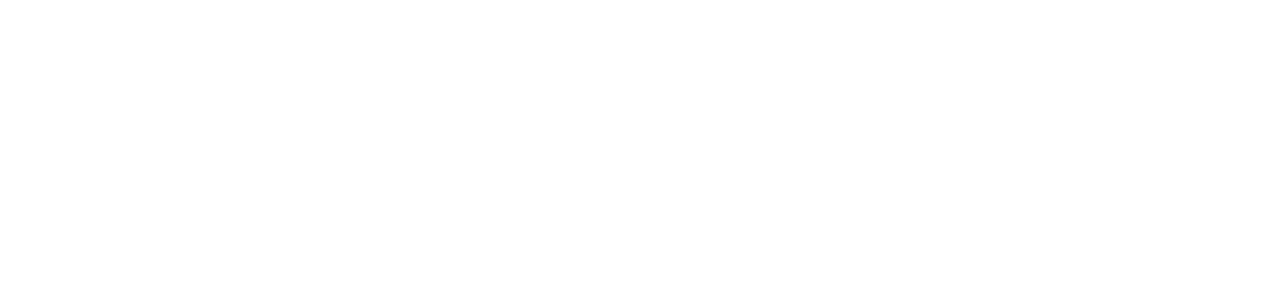
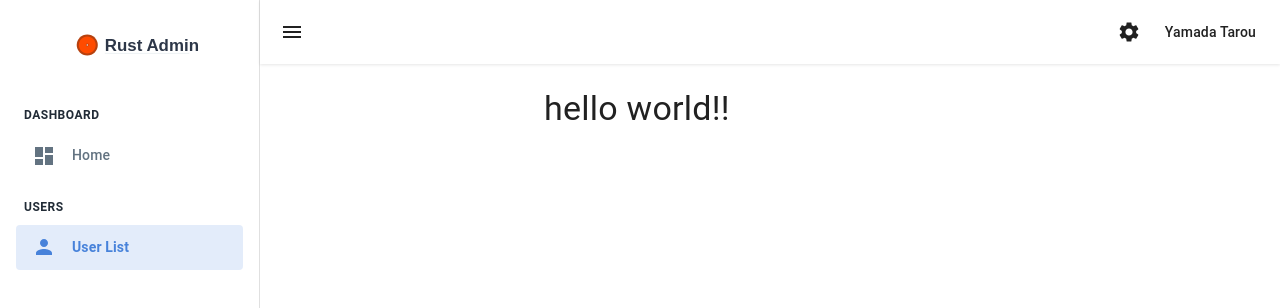
Before and after one commit to jonhomin/rust-web-framework, a React (Vite) app in the folder frontend/: page /admin/users in a window 1280 px wide. Before the commit this address had no page. Shown: the top 308 px of the page. Built offline with nearby package versions, Linux system fonts and the light colour scheme.

Commit message:
Added admin user list

```diff
--- /dev/null
+++ b/frontend/src/pages/admin/AdminUserList.tsx
@@ -0,0 +1,9 @@
+import { Typography } from "@mui/material";
+
+export const AdminUserList = () => {
+  return (
+    <Typography variant="h4" component="h1" gutterBottom>
+      hello world!!
+    </Typography>
+  );
+};
--- a/frontend/src/router.tsx
+++ b/frontend/src/router.tsx
@@ -3,6 +3,7 @@
 import { AdminLayout } from "./layouts/AdminLayout";
 import { Home } from "./pages/public/Home";
 import { AdminHome } from "./pages/admin/AdminHome";
+import { AdminUserList } from "./pages/admin/AdminUserList";
 
 export const Router = () => {
   return (
@@ -17,6 +18,9 @@
         <Route path="/admin" element={<AdminLayout />}>
           <Route index element={<AdminHome />} />
         </Route>
+        <Route path="/admin/users" element={<AdminLayout />}>
+          <Route index element={<AdminUserList />} />
+        </Route>
       </Routes>
     </BrowserRouter>
   );
```
